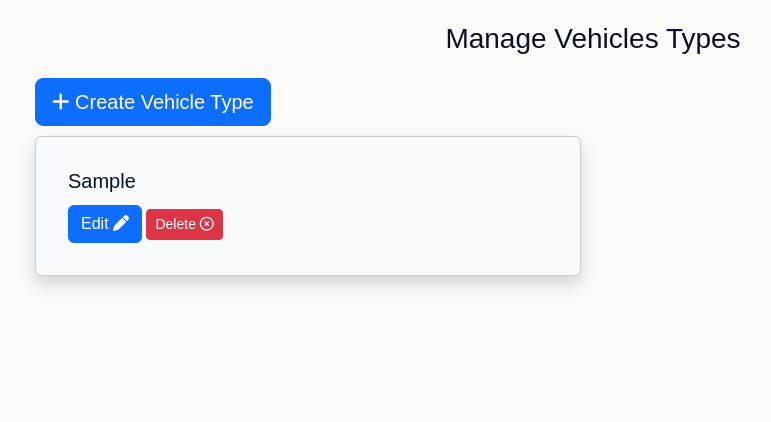
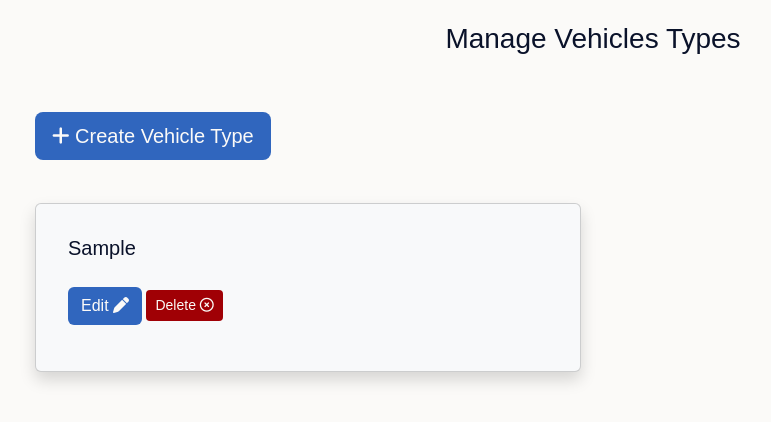
Before and after one commit to Ad-White/my-vehicle-history, a Flask app: page /get_vehicle_types in a window 1280 px wide. Shown: the part 62-484 px from the top of the page, without its empty margins (47-818 px from the left). Run offline with Flask 3, Linux system fonts and the light colour scheme; a database or web service that is not in the repository returns one stand-in record (values such as "Sample title"); some libraries are stand-ins or nearby versions; some web fonts are replaced.

Commit message:
Update styling for vehicle_types

```diff
--- a/static/css/style.css
+++ b/static/css/style.css
@@ -107,4 +107,5 @@ label {
 span {
     font-size: 120%;
     color: #a00005;
+    margin-bottom: 3%;
 }
--- a/templates/vehicle_types.html
+++ b/templates/vehicle_types.html
@@ -5,7 +5,7 @@
 
     <div class="row">
         <div class="col-12">
-            <a class="btn btn-primary btn-lg" href="{{ url_for('add_vehicle_type') }}"
+            <a class="btn add-edit-save-btn btn-lg" href="{{ url_for('add_vehicle_type') }}"
                role="button"><i class="fa-solid fa-plus"></i>  Create Vehicle Type</a>
         </div>
     </div>
@@ -17,10 +17,10 @@
                     <div class="card-body">
                         <h5 class="card-title">{{ vehicle_type.vehicle_type }}</h5>
                         <!-- edit button -->
-                        <a class="btn btn-primary" href="{{ url_for('edit_vehicle_type', vehicle_type_id=vehicle_type._id) }}" role="button">Edit <i
+                        <a class="btn add-edit-save-btn" href="{{ url_for('edit_vehicle_type', vehicle_type_id=vehicle_type._id) }}" role="button">Edit <i
                                 class="fa-solid fa-pen"></i></a>
                         <!-- delete button -->
-                        <button type="button" class="btn btn-danger btn-sm" data-bs-toggle="modal" data-bs-target="#deleteModal">
+                        <button type="button" class="btn cancel-delete-btn btn-sm" data-bs-toggle="modal" data-bs-target="#deleteModal">
                             Delete <i class="fa-regular fa-circle-xmark"></i>
                         </button>
 
@@ -37,7 +37,7 @@
                                     </div>
                                     <div class="modal-footer">
                                         <button type="button" class="btn btn-secondary" data-bs-dismiss="modal">Close</button>
-                                        <a class="btn btn-danger" href="{{ url_for('delete_vehicle_type', vehicle_type_id=vehicle_type._id) }}"
+                                        <a class="btn cancel-delete-btn" href="{{ url_for('delete_vehicle_type', vehicle_type_id=vehicle_type._id) }}"
                                             role="button">Delete <i class="fa-regular fa-circle-xmark"></i></a>
                                     </div>
                                 </div>
```
